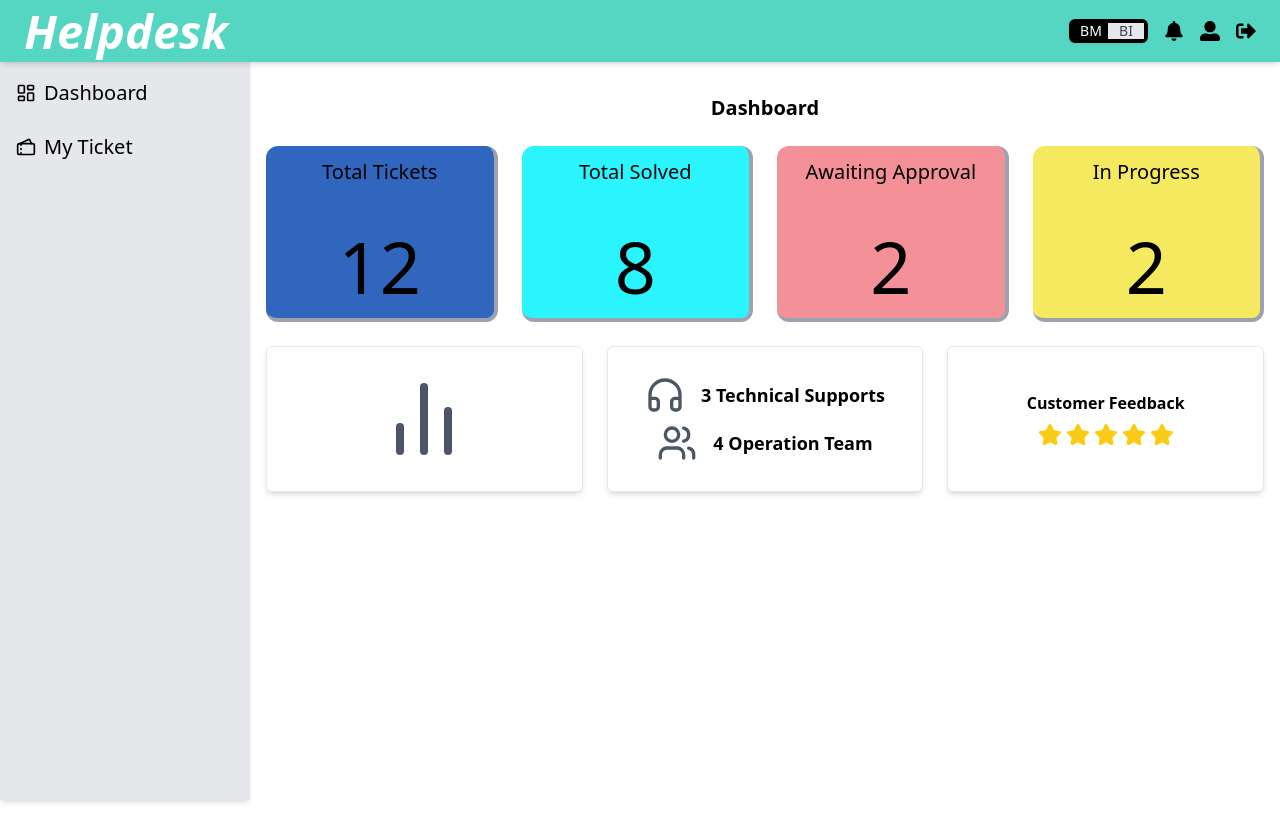
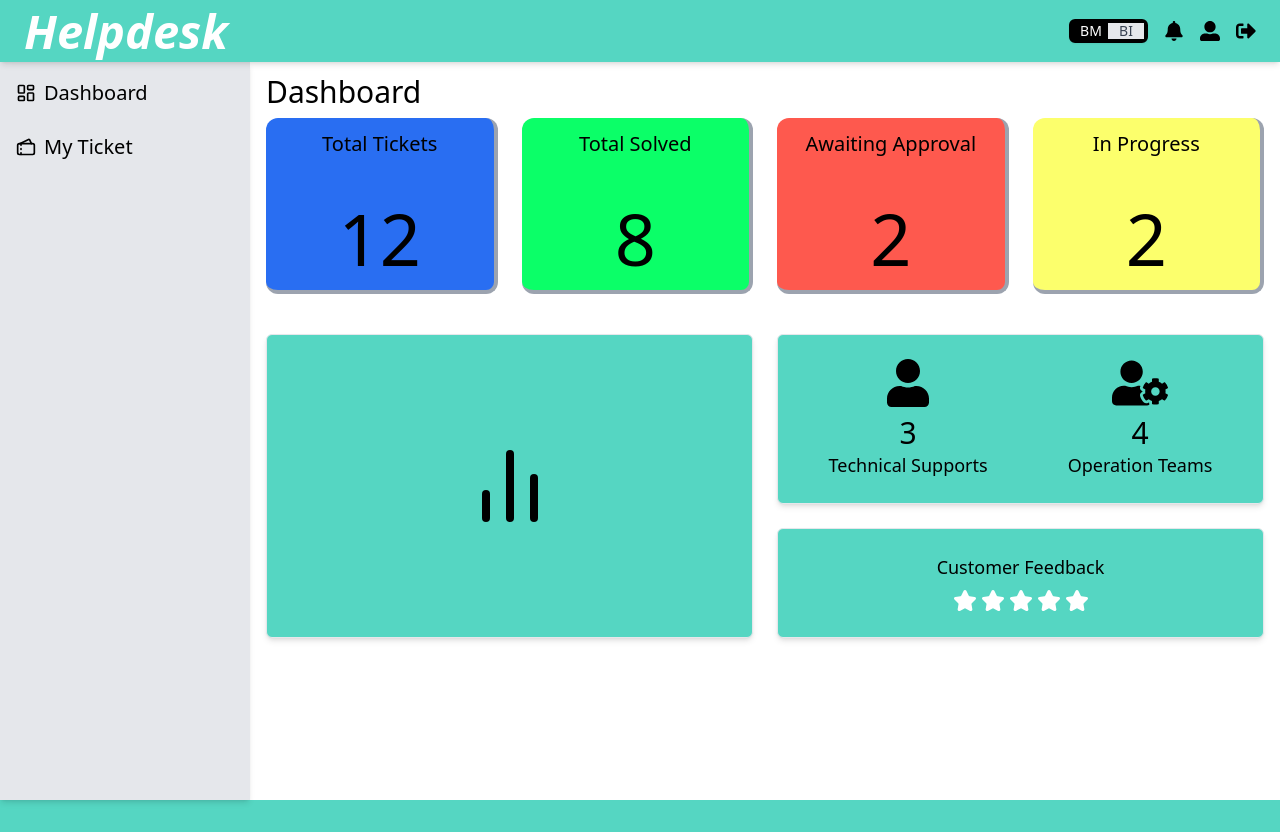
Before and after one commit to MansiChache/helpdesk, a React (Create React App) app in the folder client/: page /operation/dashboard in a window 1280 px wide. Before the commit the page ends 800 px from the top, so only its background shows below. Built offline with nearby package versions, Linux system fonts and the light colour scheme.

Commit message:
Operation Dashboard finalized UI

```diff
--- a/client/src/pages/OperationDashboard.jsx
+++ b/client/src/pages/OperationDashboard.jsx
@@ -1,50 +1,77 @@
-import Navbar from '../components/Navbar';
-import Sidebar from '../components/Sidebar';
-import TicketCard from '../components/TicketCard';
-import { BarChart2, Headphones, Users, Star } from 'lucide-react';
+import Navbar from "../components/Navbar";
+import Sidebar from "../components/Sidebar";
+import Footer from "../components/Footer";
+import TicketCard from "../components/TicketCard";
+import { BarChart2, Headphones, Users, Star, User } from "lucide-react";
+import { FaUser, FaUserCog } from "react-icons/fa";
 
 const OperationTeamDashboard = () => {
   return (
     <div className="flex">
       <Sidebar role="operation" />
-      <div className="flex flex-col w-full">
+      <div className="flex flex-col w-full ml-[250px]min-h-screen">
         <Navbar />
-        <div className="pt-[70px] pl-[250px] bg-white min-h-screen">
-          <div className="max-w-[1190px] mx-auto py-6 px-4">
-            <h2 className="text-center text-xl font-semibold mb-6">Dashboard</h2>
+        <div className="pt-[50px] pl-[250px] bg-white min-h-screen">
+          <div className="max-w-[1190px] mx-auto pt-6  px-4">
+            <h2 className=" text-3xl font-sanchez mb-2 ">Dashboard</h2>
 
-            <div className="grid grid-cols-4 gap-6 mb-6">
-              <TicketCard title="Total Tickets" count={12} bgColor="#3066BE" />
-              <TicketCard title="Total Solved" count={8} bgColor="#2AF5FF" />
-              <TicketCard title="Awaiting Approval" count={2} bgColor="#F49097" />
-              <TicketCard title="In Progress" count={2} bgColor="#F5E960" />
+            <div className="grid grid-cols-1 sm:grid-cols-2 md:grid-cols-4 gap-6">
+              <TicketCard title="Total Tickets" count={12} bgColor="#296EF2" />
+              <TicketCard title="Total Solved" count={8} bgColor="#0BFF68" />
+              <TicketCard
+                title="Awaiting Approval"
+                count={2}
+                bgColor="#FE594E"
+              />
+              <TicketCard title="In Progress" count={2} bgColor="#FCFF6C" />
             </div>
 
-            <div className="grid grid-cols-3 gap-6">
-              <div className="bg-white shadow-md p-6 flex items-center justify-center rounded-md border border-gray-200">
-                <BarChart2 className="w-24 h-24 text-gray-600" />
+            <div className="grid grid-cols-1 md:grid-cols-2 gap-6 pt-10">
+              <div className="bg-navbar shadow-md p-6 flex items-center justify-center rounded-md border border-gray-200">
+                <BarChart2 className="w-24 h-24 text-black" />
               </div>
-              <div className="bg-white shadow-md p-6 flex flex-col items-center justify-center rounded-md border border-gray-200">
-                <div className="flex items-center gap-4 mb-2">
-                  <Headphones className="w-10 h-10 text-gray-600" />
-                  <span className="text-lg font-semibold">3 Technical Supports</span>
+
+              <div className="flex flex-col gap-6">
+                <div className="bg-navbar shadow-md p-6 flex items-center justify-center rounded-md border border-gray-200 text-black font-sanchez">
+                  <div className="flex gap-20">
+                    <div className="flex flex-col items-center text-center">
+                      <FaUser className="w-12 h-12 mb-2" />
+                      <div className="text-3xl text-customDarkBlue">3</div>
+                      <div className="text-lg">
+                        Technical Supports
+                      </div>
+                    </div>
+
+                    <div className="flex flex-col items-center text-center">
+                      <FaUserCog className="w-14 h-12 mb-2 text-black" />
+                      <div className="text-3xl text-customDarkBlue">4</div>
+                      <div className="text-lg ">
+                        Operation Teams
+                      </div>
+                    </div>
+                  </div>
                 </div>
-                <div className="flex items-center gap-4">
-                  <Users className="w-10 h-10 text-gray-600" />
-                  <span className="text-lg font-semibold">4 Operation Team</span>
-                </div>
-              </div>
-              <div className="bg-white shadow-md p-6 flex flex-col items-center justify-center rounded-md border border-gray-200">
-                <h3 className="font-semibold text-center mb-2">Customer Feedback</h3>
-                <div className="flex gap-1">
-                  {[...Array(5)].map((_, i) => (
-                    <Star key={i} className="text-yellow-400 w-6 h-6" fill="currentColor" />
-                  ))}
+
+                <div className="bg-navbar shadow-md p-6 flex flex-col items-center justify-center rounded-md border border-gray-200 text-black">
+                  <h3 className="text-center text-lg mb-2">
+                    Customer Feedback
+                  </h3>
+                  <div className="flex gap-1">
+                    {[...Array(5)].map((_, i) => (
+                      <Star
+                        key={i}
+                        className="text-white w-6 h-6"
+                        fill="currentColor"
+                      />
+                    ))}
+                  </div>
                 </div>
               </div>
             </div>
           </div>
+
         </div>
+        <Footer />
       </div>
     </div>
   );
```
